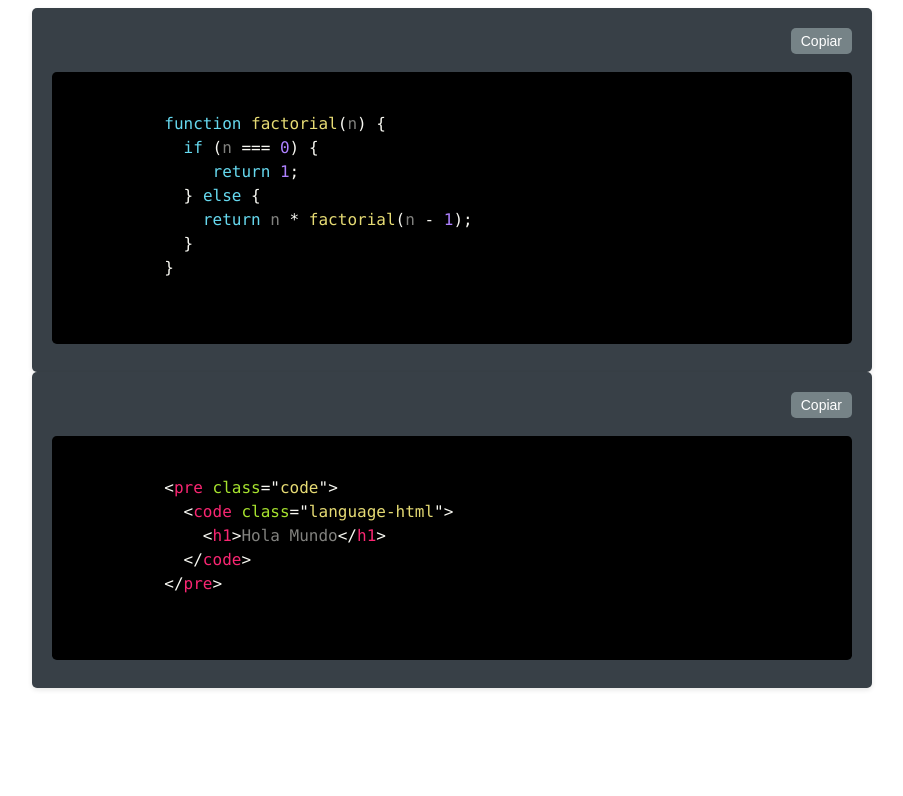
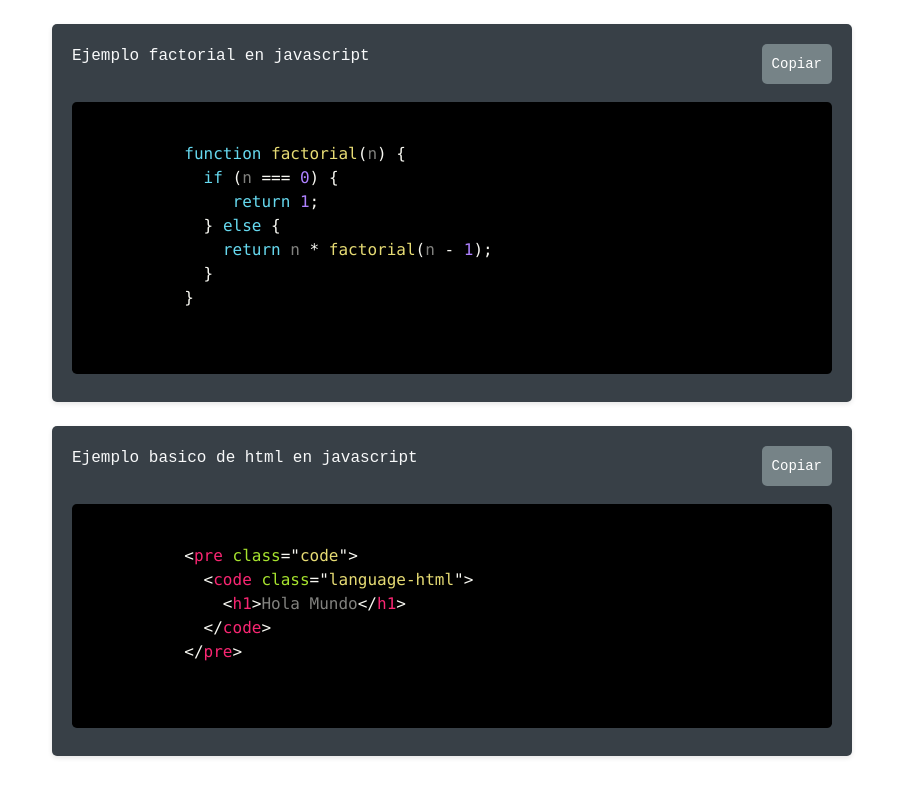
Before and after one commit to franAndrad/showCodeInPageWeb, a plain HTML site: page index.html in a window 1280 px wide. Shown: the whole page, without its empty margins (188-1091 px from the left). Drawn offline with nearby package versions, Linux system fonts and the light colour scheme.

Commit message:
se agrego bootstrap y un titulo para cada codigo

```diff
--- a/index.html
+++ b/index.html
@@ -4,13 +4,15 @@
       <meta charset="UTF-8" />
       <meta http-equiv="X-UA-Compatible" content="IE=edge" />
       <meta name="viewport" content="width=device-width, initial-scale=1.0" />
+      <link href="https://cdn.jsdelivr.net/npm/bootstrap@5.2.3/dist/css/bootstrap.min.css" rel="stylesheet" integrity="sha384-rbsA2VBKQhggwzxH7pPCaAqO46MgnOM80zW1RWuH61DGLwZJEdK2Kadq2F9CUG65" crossorigin="anonymous">
       <link rel="stylesheet" href="./prism/prism.css" />
       <link rel="stylesheet" href="./style.css" />
       <title>Document</title>
     </head>
   <body>
-    <div class="code-block">
-      <div class="code-header">
+    <div class="code-block my-4">
+      <div class="code-header justify-content-between">
+        <div class="text-light"><p>Ejemplo factorial en javascript</p></div>
         <button class="copy-btn" onclick="copyCode()">Copiar</button>
       </div>
       <pre class="code">
@@ -26,7 +28,8 @@
       </pre>
     </div>
     <div class="code-block">
-      <div class="code-header">
+      <div class="code-header justify-content-between">
+        <div class="text-light"><p>Ejemplo basico de html en javascript</p></div>
         <button class="copy-btn" onclick="copyCode()">Copiar</button>
       </div>
       <pre class="code">
@@ -39,6 +42,7 @@
         </code>
       </pre>
     </div>
+    <script src="https://cdn.jsdelivr.net/npm/bootstrap@5.2.3/dist/js/bootstrap.bundle.min.js" integrity="sha384-kenU1KFdBIe4zVF0s0G1M5b4hcpxyD9F7jL+jjXkk+Q2h455rYXK/7HAuoJl+0I4" crossorigin="anonymous"></script>
     <script src="./prism/prism.js"></script>
     <script src="./script.js"></script>
   </body>
```
